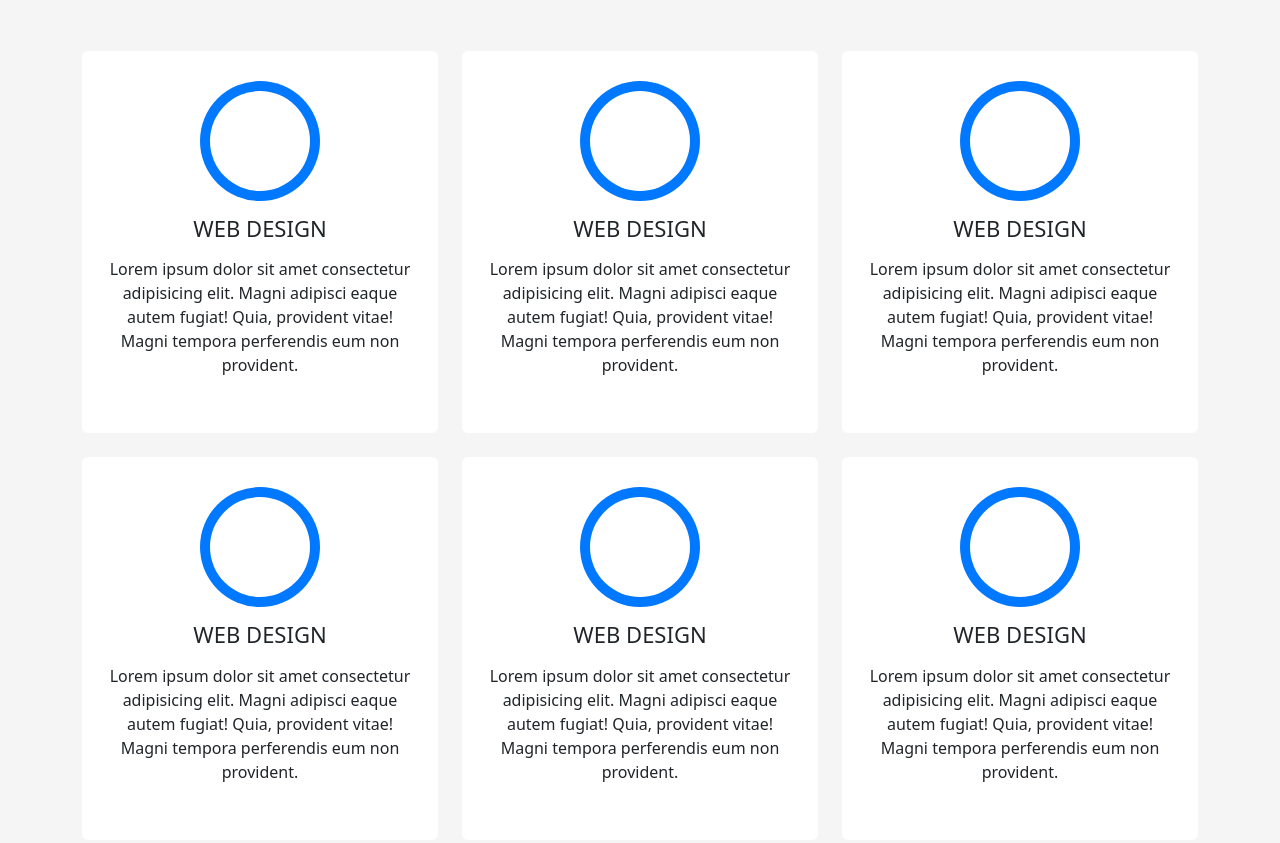
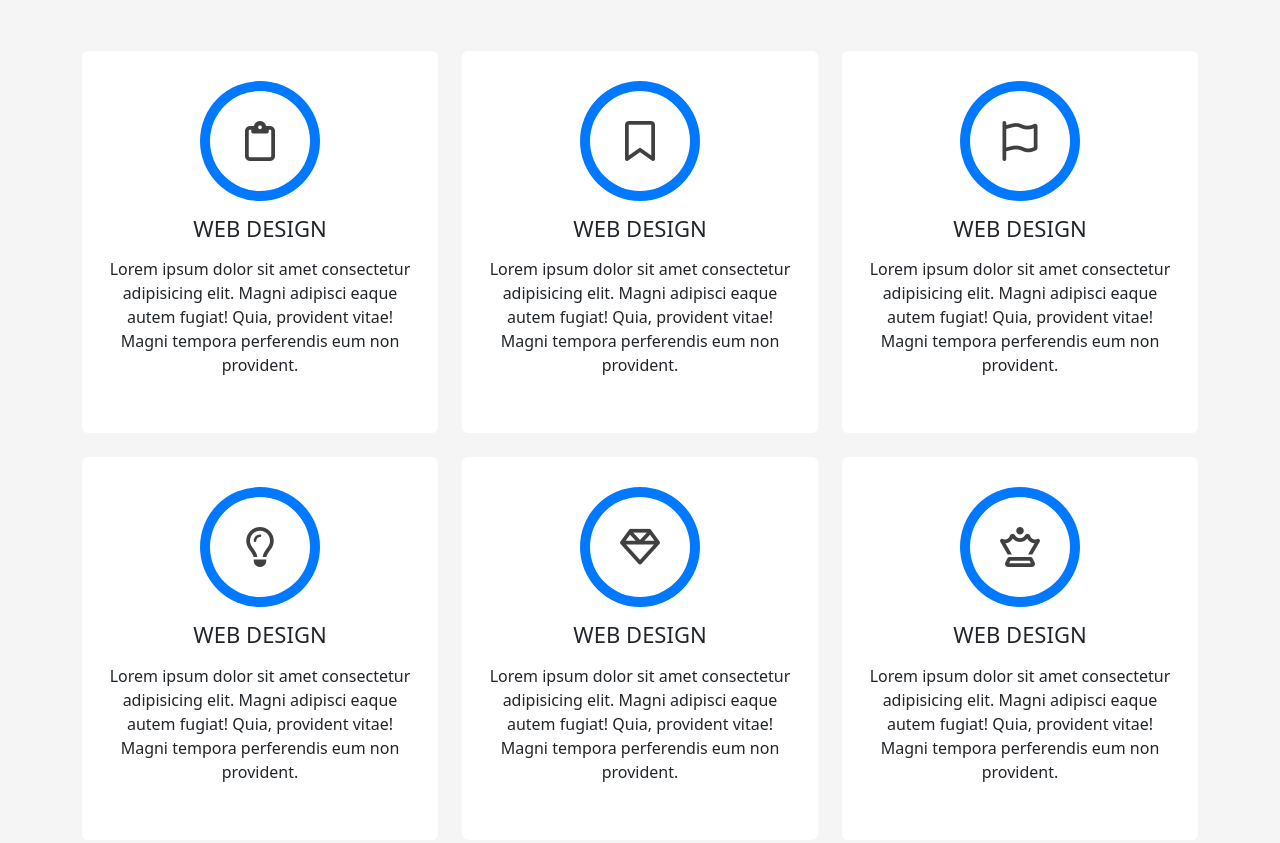
Before and after one commit to KirollousHany/DevFolio, a plain HTML site: page index.html in a window 1280 px wide. Shown: the part 1720-2563 px from the top of the page. Drawn offline with Linux system fonts and the light colour scheme; the site is published under a folder, as on GitHub Pages, so addresses that start at the root find nothing.

Commit message:
link-fa-modify

```diff
--- a/index.html
+++ b/index.html
@@ -2,9 +2,9 @@
 <html>
   <head>
     <meta name="viewport" content="width=device-width, initial-scale=1.0" />
-    <link rel="stylesheet" href="/./css/all.min.css" />
     <link rel="stylesheet" href="./css/bootstrap.min.css" />
     <link rel="stylesheet" href="./css/style.css" />
+    <link rel="stylesheet" href="./css/all.min.css" />
     <link rel="stylesheet" href="./css/mq.css" />
   </head>
   <body data-bs-spy="scroll" data-bs-target="#navbar">
```
